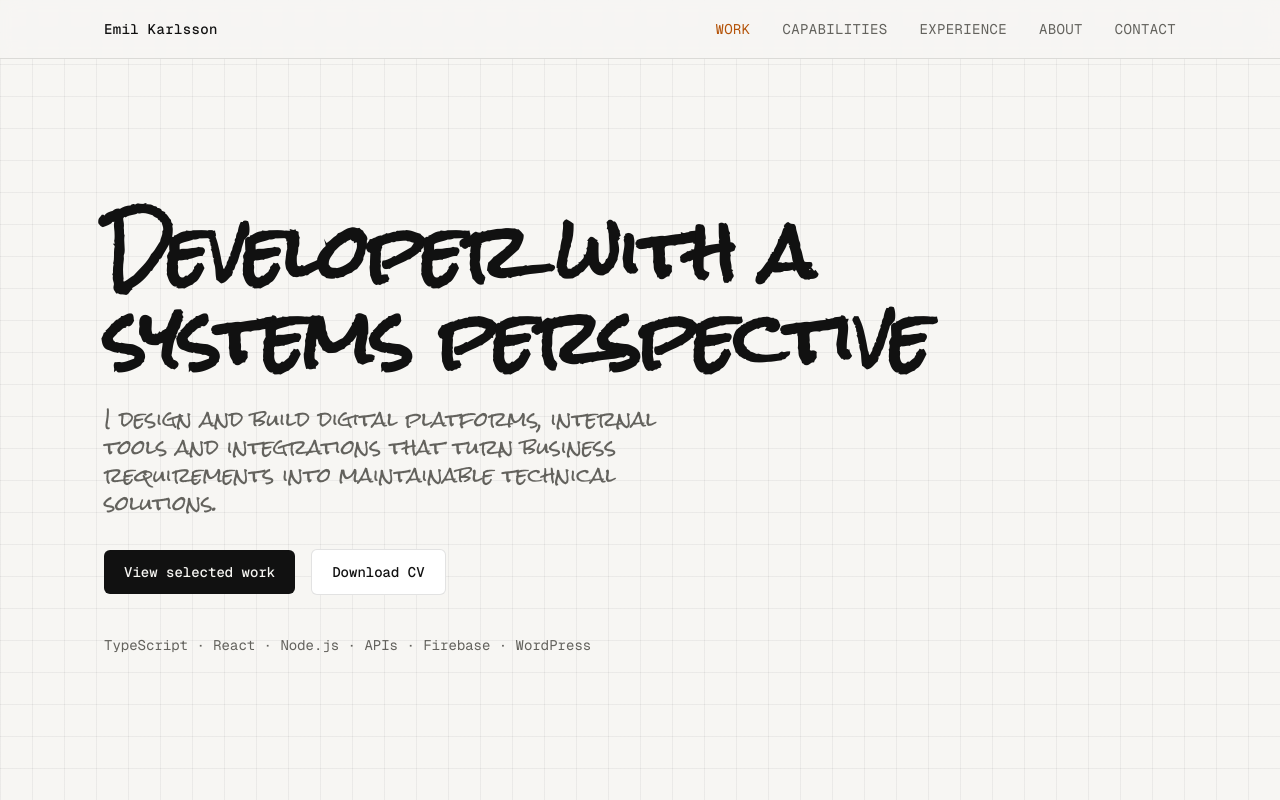
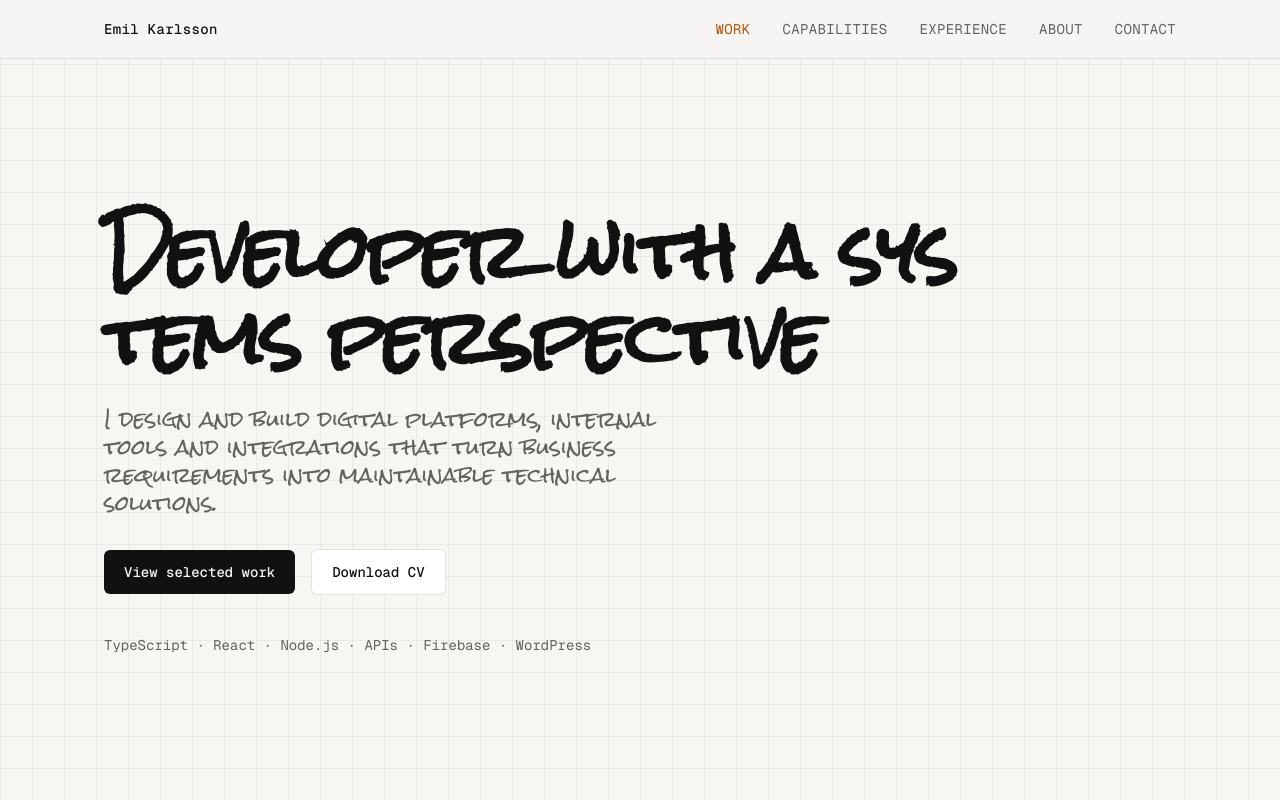
Before and after one commit to GuitarOak/MyPortfolio2026, a Next.js app: page / in a window 1280 px wide. Shown: the top 800 px of the page. Built offline with nearby package versions, Linux system fonts and the light colour scheme.

Commit message:
GSAP split text done headings

```diff
--- a/src/components/Hero.tsx
+++ b/src/components/Hero.tsx
@@ -1,5 +1,8 @@
+"use client";
+
 import { Container } from "./Container";
 import { site } from "@/content/site";
+import { useWriteInReveal } from "@/hooks/useWriteInReveal";
 
 // Force the title onto exactly two lines ("Developer with a" / "systems
 // perspective") instead of relying on responsive wrapping, without
@@ -8,6 +11,11 @@ const TITLE_HIGHLIGHT = "systems perspective";
 
 export function Hero() {
   const [titleLead] = site.title.split(TITLE_HIGHLIGHT);
+  // "load" (not "scroll") since the Hero is visible immediately on page
+  // load — there's nothing to scroll into view.
+  const { headingRef, bodyRef } = useWriteInReveal<HTMLHeadingElement, HTMLDivElement>({
+    trigger: "load",
+  });
 
   return (
     <section
@@ -15,10 +23,15 @@ export function Hero() {
       className="relative flex min-h-[calc(100vh-73px)] items-center overflow-hidden"
     >
       <Container className="py-12 md:py-16">
-        <h1 className="mt-4 max-w-4xl py-1 text-5xl md:text-6xl lg:text-7xl font-semibold leading-[1.2] tracking-tight text-foreground">
+        <h1
+          ref={headingRef}
+          className="mt-4 max-w-4xl py-1 text-5xl md:text-6xl lg:text-7xl font-semibold leading-[1.2] tracking-tight text-foreground"
+        >
           {titleLead.trim() + " "}
           {TITLE_HIGHLIGHT}
         </h1>
+
+        <div ref={bodyRef}>
           <p className="mt-5 max-w-xl font-handwritten text-lg md:text-xl text-muted">
             {site.supportingText}
           </p>
@@ -42,6 +55,7 @@ export function Hero() {
           <p className="mt-10 font-mono text-xs md:text-sm text-muted">
             {site.techRow.join(" · ")}
           </p>
+        </div>
       </Container>
     </section>
   );
--- a/src/components/SectionHeading.tsx
+++ b/src/components/SectionHeading.tsx
@@ -1,3 +1,6 @@
+"use client";
+
+import { useWriteInReveal } from "@/hooks/useWriteInReveal";
 
 type SectionHeadingProps = {
   number: string;
@@ -6,14 +9,23 @@ type SectionHeadingProps = {
 };
 
 export function SectionHeading({ number, title, description }: SectionHeadingProps) {
+  const { headingRef, bodyRef } = useWriteInReveal<HTMLHeadingElement, HTMLDivElement>({
+    trigger: "scroll",
+  });
+
   return (
     <div className="mb-14 md:mb-20">
-      <h2 className="py-1 text-4xl md:text-6xl lg:text-7xl font-semibold leading-[1.3] tracking-tight text-foreground">
+      <h2
+        ref={headingRef}
+        className="py-1 text-4xl md:text-6xl lg:text-7xl font-semibold leading-[1.3] tracking-tight text-foreground"
+      >
         <span className="mr-5 md:mr-7 text-2xl md:text-3xl text-accent align-middle">{number}</span>
         {title}
       </h2>
       {description ? (
-        <p className="mt-5 max-w-2xl text-base md:text-lg text-muted">{description}</p>
+        <div ref={bodyRef}>
+          <p className="mt-5 max-w-2xl text-base md:text-lg text-muted">{description}</p>
+        </div>
       ) : null}
     </div>
   );
--- /dev/null
+++ b/src/hooks/useWriteInReveal.ts
@@ -0,0 +1,99 @@
+"use client";
+
+import { useRef } from "react";
+import { gsap, ScrollTrigger, SplitText, useGSAP, prefersReducedMotion } from "@/lib/gsap";
+
+type WriteInOptions = {
+  /**
+   * "load" plays immediately on mount (use for content visible on first
+   * paint, e.g. the Hero). "scroll" waits until the heading scrolls into
+   * view, firing once (ScrollTrigger "once: true" per the confirmed
+   * decision that reveals should not replay on repeated scroll-up/down).
+   */
+  trigger: "load" | "scroll";
+  /** ScrollTrigger start position, only used when trigger === "scroll". */
+  scrollStart?: string;
+};
+
+/**
+ * Shared "heading writes in, then body follows" animation pattern.
+ *
+ * Attach `headingRef` to the heading element (its text gets split into
+ * characters and revealed left-to-right, like handwriting). Attach
+ * `bodyRef` to a wrapper element whose direct children (e.g. a description
+ * paragraph, a CTA row) fade/slide in right after the heading finishes.
+ * `bodyRef` is optional — if there's no body content, only the heading
+ * animates.
+ */
+export function useWriteInReveal<
+  HeadingEl extends HTMLElement = HTMLElement,
+  BodyEl extends HTMLElement = HTMLElement,
+>(options: WriteInOptions) {
+  const headingRef = useRef<HeadingEl | null>(null);
+  const bodyRef = useRef<BodyEl | null>(null);
+  const { trigger, scrollStart = "top 80%" } = options;
+
+  useGSAP(() => {
+    const headingEl = headingRef.current;
+    if (!headingEl) return;
+
+    const bodyEls = bodyRef.current ? Array.from(bodyRef.current.children) : [];
+
+    // Reduced motion: skip straight to the final visible state, no animation.
+    if (prefersReducedMotion()) {
+      gsap.set(headingEl, { opacity: 1 });
+      if (bodyEls.length) gsap.set(bodyEls, { opacity: 1, y: 0 });
+      return;
+    }
+
+    const split = new SplitText(headingEl, { type: "chars" });
+
+    gsap.set(split.chars, {
+      opacity: 0,
+      y: 8,
+      rotate: () => gsap.utils.random(-6, 6),
+    });
+    if (bodyEls.length) {
+      gsap.set(bodyEls, { opacity: 0, y: 12 });
+    }
+
+    const tl = gsap.timeline({ paused: trigger === "scroll" });
+    tl.to(split.chars, {
+      opacity: 1,
+      y: 0,
+      rotate: 0,
+      duration: 0.45,
+      stagger: 0.025,
+      ease: "power2.out",
+    });
+    if (bodyEls.length) {
+      tl.to(
+        bodyEls,
+        { opacity: 1, y: 0, duration: 0.5, stagger: 0.08, ease: "power2.out" },
+        "-=0.15",
+      );
+    }
+
+    let scrollTriggerInstance: ScrollTrigger | undefined;
+    if (trigger === "scroll") {
+      scrollTriggerInstance = ScrollTrigger.create({
+        trigger: headingEl,
+        start: scrollStart,
+        once: true,
+        onEnter: () => tl.play(),
+      });
+    } else {
+      tl.play();
+    }
+
+    // SplitText instances must be explicitly reverted to restore the
+    // original DOM/text content — useGSAP's automatic context cleanup
+    // handles the tween/timeline/ScrollTrigger, but not this.
+    return () => {
+      scrollTriggerInstance?.kill();
+      split.revert();
+    };
+  }, { scope: headingRef, dependencies: [trigger, scrollStart] });
+
+  return { headingRef, bodyRef };
+}
--- a/src/lib/gsap.ts
+++ b/src/lib/gsap.ts
@@ -5,13 +5,14 @@
 // stays the single source of truth for GSAP configuration.
 import { gsap } from "gsap";
 import { ScrollTrigger } from "gsap/ScrollTrigger";
+import { SplitText } from "gsap/SplitText";
 import { useGSAP } from "@gsap/react";
 
 // Guard against running on the server (GSAP/ScrollTrigger require the DOM).
 // Calling registerPlugin() more than once (e.g. on Fast Refresh) is safe —
 // GSAP just re-registers the same plugin, it doesn't throw or duplicate.
 if (typeof window !== "undefined") {
-  gsap.registerPlugin(ScrollTrigger, useGSAP);
+  gsap.registerPlugin(ScrollTrigger, SplitText, useGSAP);
 }
 
 /**
@@ -27,4 +28,4 @@ export function prefersReducedMotion(): boolean {
   return window.matchMedia("(prefers-reduced-motion: reduce)").matches;
 }
 
-export { gsap, ScrollTrigger, useGSAP };
+export { gsap, ScrollTrigger, SplitText, useGSAP };
```
Also changed, not shown: 1 other file (tests, documents, lock files or other folders). Lines whose indentation alone changed are shown as unchanged.
